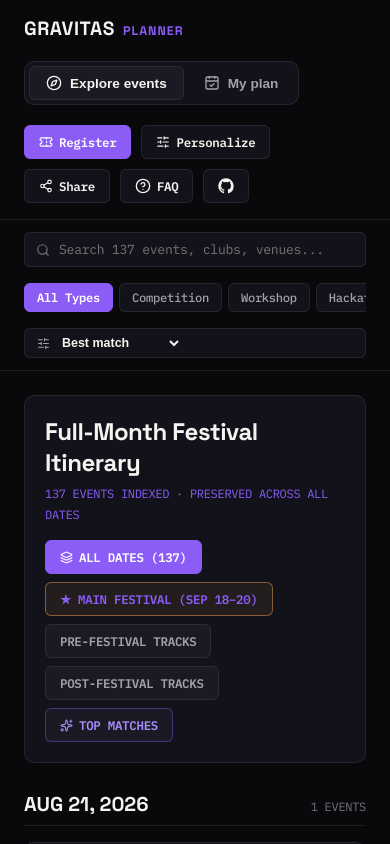
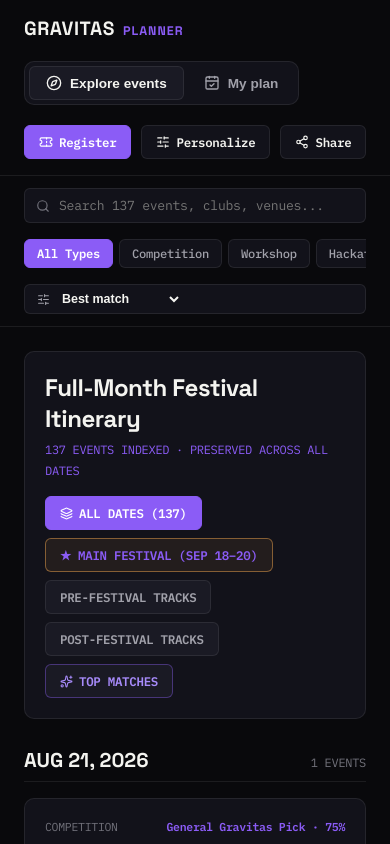
Before and after one commit to rickastley12/gravitas-planner, a React (Vite) app: page / in a window 390 px wide. Both pictures are taken after a click on the button "SHOW EVERYTHING ANYWAY". Shown: the top 844 px of the page. Built offline with nearby package versions, Linux system fonts and the light colour scheme.

Commit message:
fix sticky header height on mobile

```diff
--- a/src/components/Header.css
+++ b/src/components/Header.css
@@ -294,7 +294,12 @@
   }
   .header-actions {
     width: 100%;
-    flex-wrap: wrap;
+    flex-wrap: nowrap;
+    overflow-x: auto;
+    scrollbar-width: none;
+  }
+  .header-actions::-webkit-scrollbar {
+    display: none;
   }
   .header-filter-bar {
     flex-direction: column;
```
